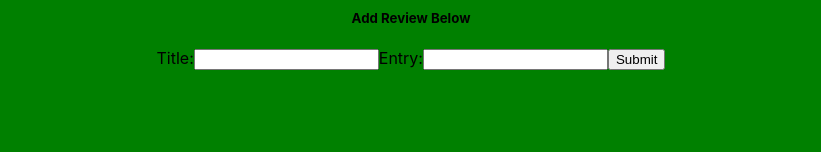
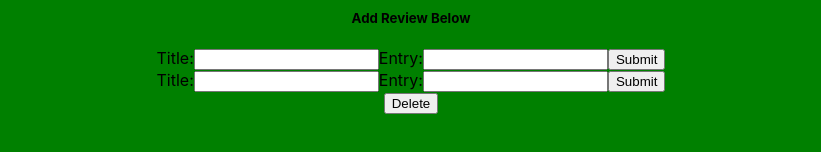
Before and after one commit to LeaderOfTheLost/more_than_seven_wonders, a React (Create React App) app in the folder mtsw-frontend/: page /wonders/1 in a window 1280 px wide. Shown: the part 534-686 px from the top of the page, without its empty margins (229-1050 px from the left). Built offline with nearby package versions, Linux system fonts and the light colour scheme; no server answers.

Commit message:
working on delete and update functions

```diff
--- a/mtsw-frontend/src/components/WonderDetails.jsx
+++ b/mtsw-frontend/src/components/WonderDetails.jsx
@@ -37,7 +37,19 @@ const WonderDetails = (props) => {
   }, [reviews, id])
 
 
+  const handleDelete = async (event) => {
+    event.preventDefault()
+    let response = await axios.delete(`http://localhost:3001/wonders/${id}`)
+    setWonder(response)
 
+
+  }
+  const handleUpdate = async (event) => {
+    event.preventDefault()
+    let response = await axios.put(`http://localhost:3001/wonders/${id}`, formState)
+    setWonder([wonder, response])
+    setFormState({ location: '', description: '', img: ''})
+  }
 
 
 
@@ -73,6 +85,18 @@ const WonderDetails = (props) => {
         <button type='submit'>Submit</button>
       </form>
       </div>
+      <div className='updateForm'>
+      <form onSubmit={handleUpdate}>
+        <label htmlFor='title'>Title:</label>
+        <input id='title' value={formState.title} onChange={handleChange} />
+        <label htmlFor='entry'>Entry:</label>
+        <input id='entry' value={formState.entry} onChange={handleChange}/>
+        <button type='submit'>Submit</button>
+      </form>
+      </div>
+      <div>
+      <button className="deleteButton" onClick={handleDelete}>Delete</button>
+      </div>
     </div>
   )
 }
```
Also changed, not shown: mtsw-frontend/src/components/Home.jsx (+2 -5 lines).
